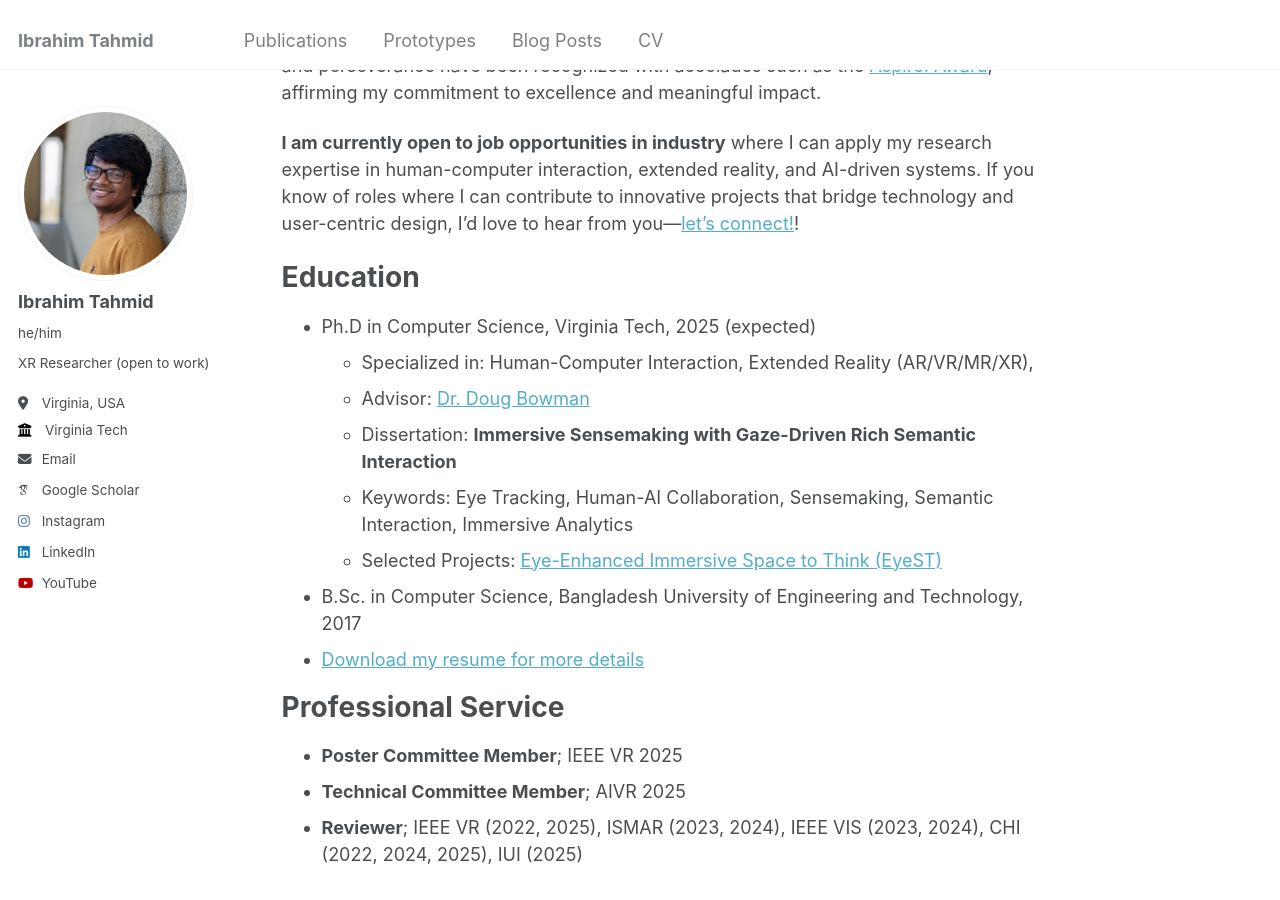
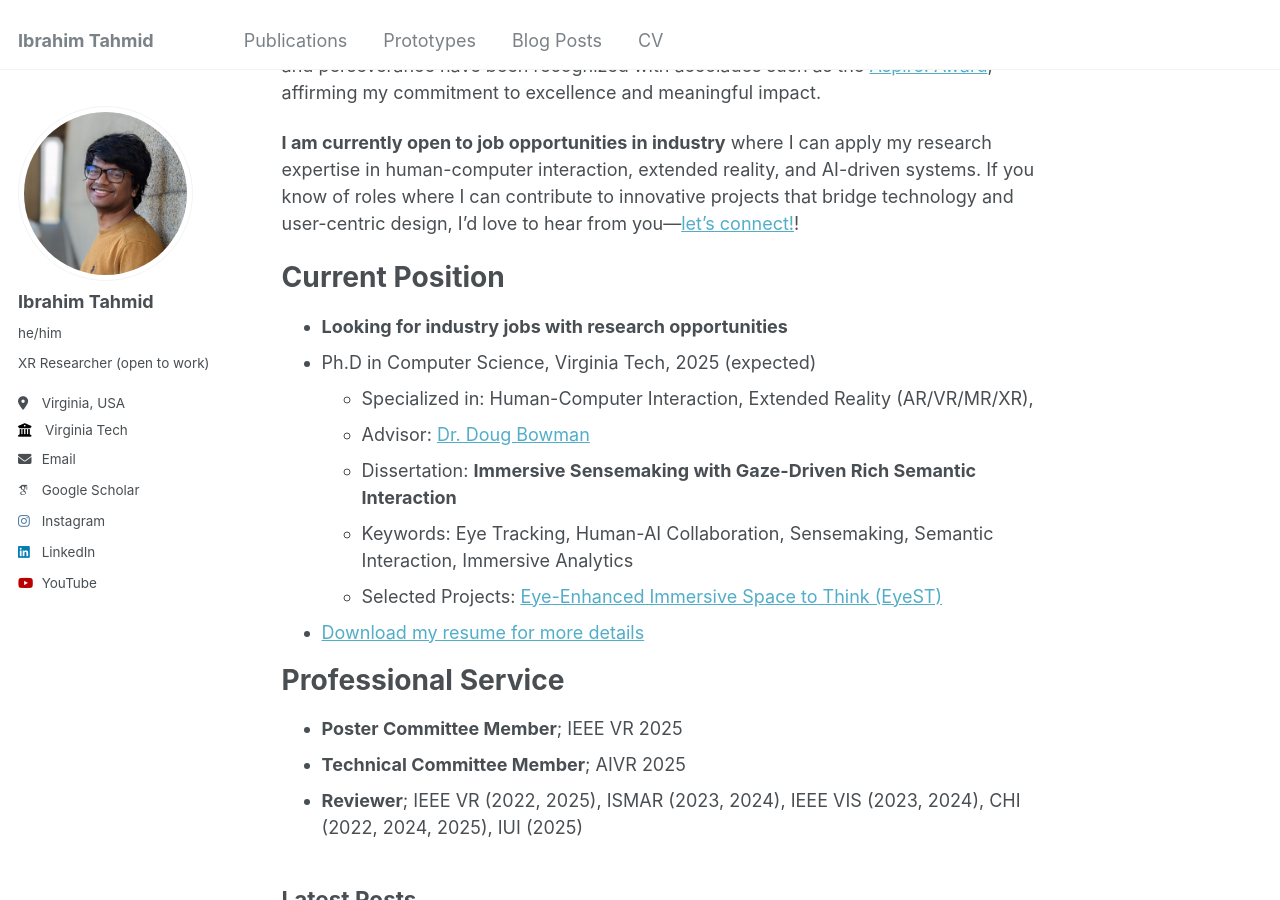
Before and after one commit to iatahmid/iatahmid.github.io, a Jekyll site: the page built from _pages/about.md, in a window 1280 px wide and 900 px high, scrolled down 818 px. Built offline with Jekyll 4.4.1, drawn with Linux system fonts in a browser that asks for light colours; some web fonts are replaced.

Commit message:
bolding the job opportunity part

```diff
--- a/_pages/about.md
+++ b/_pages/about.md
@@ -15,15 +15,15 @@
 
 **I am currently open to job opportunities in industry** where I can apply my research expertise in human-computer interaction, extended reality, and AI-driven systems. If you know of roles where I can contribute to innovative projects that bridge technology and user-centric design, I’d love to hear from you—[let's connect!](https://www.linkedin.com/in/iatahmid/)!
 
-Education
+Current Position
 ======
+* **Looking for industry jobs with research opportunities**
 * Ph.D in Computer Science, Virginia Tech, 2025 (expected)
   * Specialized in: Human-Computer Interaction, Extended Reality (AR/VR/MR/XR),
   * Advisor: [Dr. Doug Bowman](https://wordpress.cs.vt.edu/3digroup/author/dbowman/)
   * Dissertation: <b>Immersive Sensemaking with Gaze-Driven Rich Semantic Interaction</b>
   * Keywords: Eye Tracking, Human-AI Collaboration, Sensemaking, Semantic Interaction, Immersive Analytics
   * Selected Projects: [Eye-Enhanced Immersive Space to Think (EyeST)](https://iatahmid.github.io/publication/2025-03-24-eyest-recommendations)
-* B.Sc. in Computer Science, Bangladesh University of Engineering and Technology, 2017
 * [Download my resume for more details](/files/Resume_IbrahimTahmid.pdf)
 
 Professional Service
```
